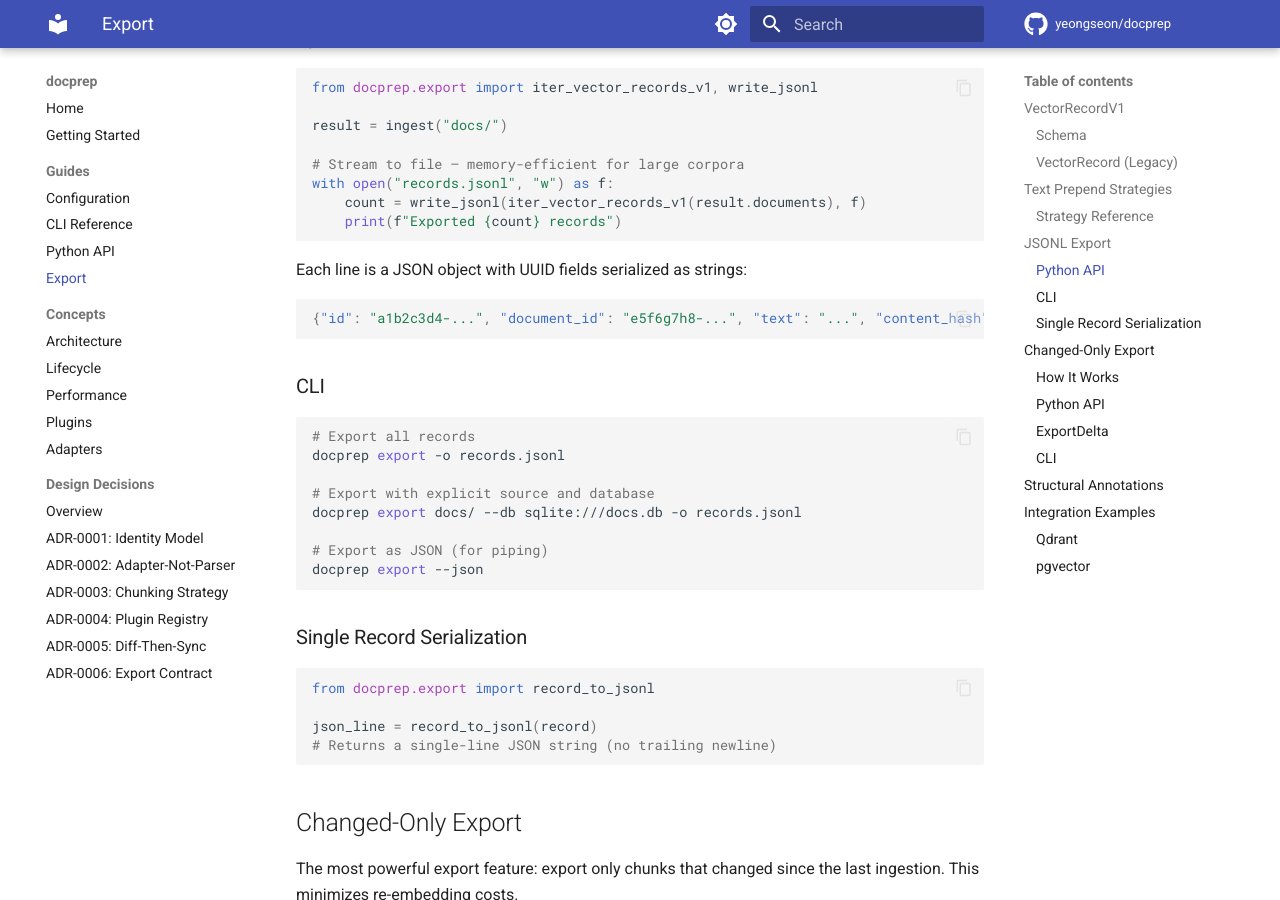
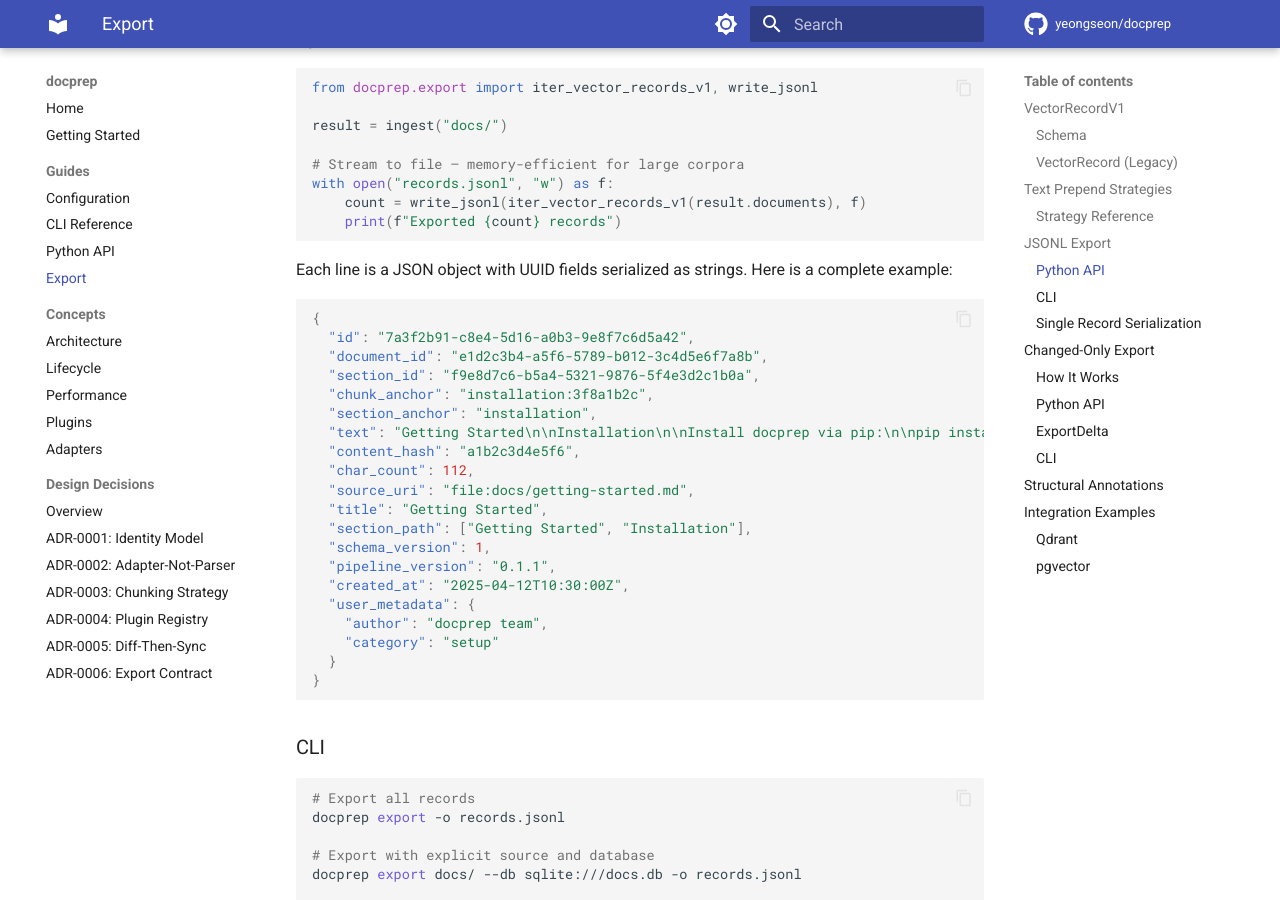
Before and after one commit to yeongseon/docprep, an MkDocs documentation site: the page built from docs/export.md, in a window 1280 px wide and 900 px high, scrolled down 2835 px. Built offline with MkDocs 1.6.1 and Material for MkDocs 9.7.7, drawn with Linux system fonts in a browser that asks for light colours; comment, search, counter and statistics services are not loaded.

Commit message:
docs: add realistic VectorRecordV1 JSON example to README and export guide
Surface the output schema prominently so users immediately see what goes
into their vector DB. Adds pretty-printed JSON with all fields before
Quick Start in README, and replaces the truncated one-liner in export.md.

Closes #79

````diff
--- a/docs/export.md
+++ b/docs/export.md
@@ -111,10 +111,29 @@ with open("records.jsonl", "w") as f:
     print(f"Exported {count} records")
 ```
 
-Each line is a JSON object with UUID fields serialized as strings:
+Each line is a JSON object with UUID fields serialized as strings. Here is a complete example:
 
 ```json
-{"id": "a1b2c3d4-...", "document_id": "e5f6g7h8-...", "text": "...", "content_hash": "abc123", ...}
+{
+  "id": "7a3f2b91-c8e4-5d16-a0b3-9e8f7c6d5a42",
+  "document_id": "e1d2c3b4-a5f6-5789-b012-3c4d5e6f7a8b",
+  "section_id": "f9e8d7c6-b5a4-5321-9876-5f4e3d2c1b0a",
+  "chunk_anchor": "installation:3f8a1b2c",
+  "section_anchor": "installation",
+  "text": "Getting Started\n\nInstallation\n\nInstall docprep via pip:\n\npip install docprep\n\nRequires Python 3.10 or later.",
+  "content_hash": "a1b2c3d4e5f6",
+  "char_count": 112,
+  "source_uri": "file:docs/getting-started.md",
+  "title": "Getting Started",
+  "section_path": ["Getting Started", "Installation"],
+  "schema_version": 1,
+  "pipeline_version": "0.1.1",
+  "created_at": "2025-04-12T10:30:00Z",
+  "user_metadata": {
+    "author": "docprep team",
+    "category": "setup"
+  }
+}
 ```
 
 ### CLI
````
Also changed, not shown: README.md (+29 -0 lines).
